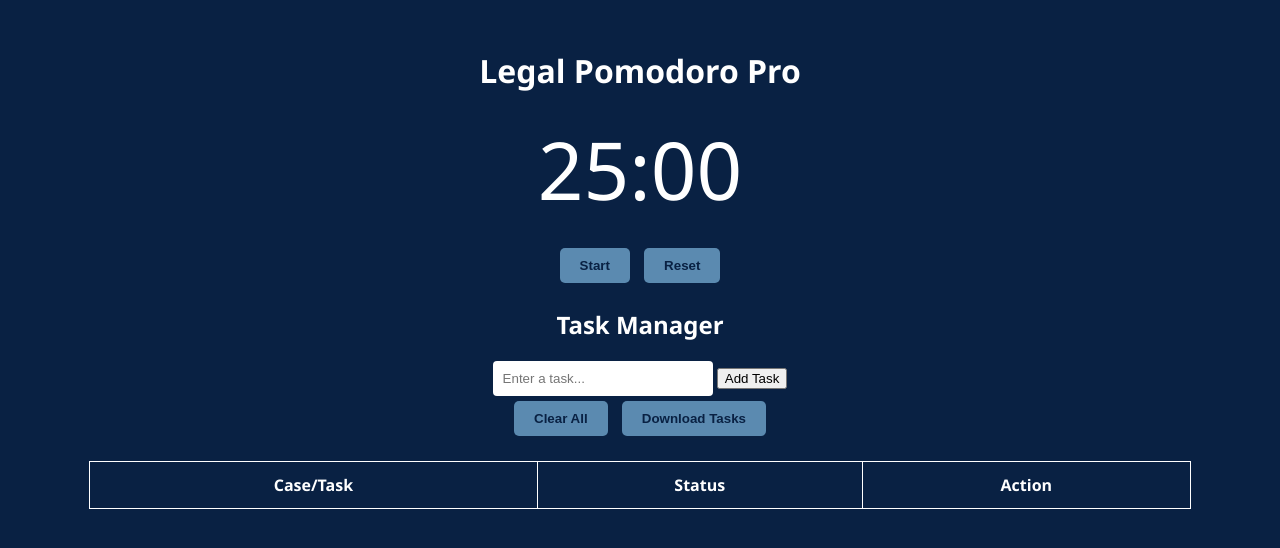
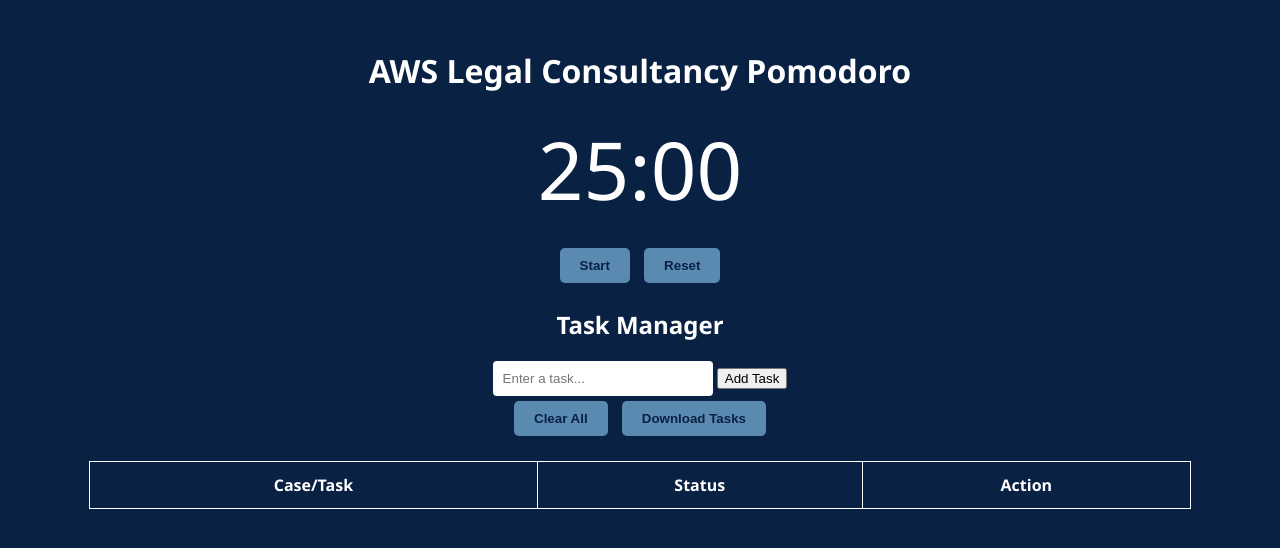
Before and after one commit to deeaenara/legal-pomodoro, a plain HTML site: page index.html in a window 1280 px wide. Drawn offline with Linux system fonts and the light colour scheme.

Commit message:
Update index.html
AWS Legal name

```diff
--- a/index.html
+++ b/index.html
@@ -3,7 +3,7 @@
 <head>
   <meta charset="UTF-8">
   <meta name="viewport" content="width=device-width, initial-scale=1.0">
-  <title>Legal Pomodoro Pro</title>
+  <title>AWS Legal Consultancy Pomodoro</title>
   <style>
     body {
       background-color: #092143;
@@ -45,7 +45,7 @@
   </style>
 </head>
 <body>
-  <h1>Legal Pomodoro Pro</h1>
+  <h1>AWS Legal Consultancy Pomodoro</h1>
 
   <div class="timer" id="timer">25:00</div>
   <div class="buttons">
```
